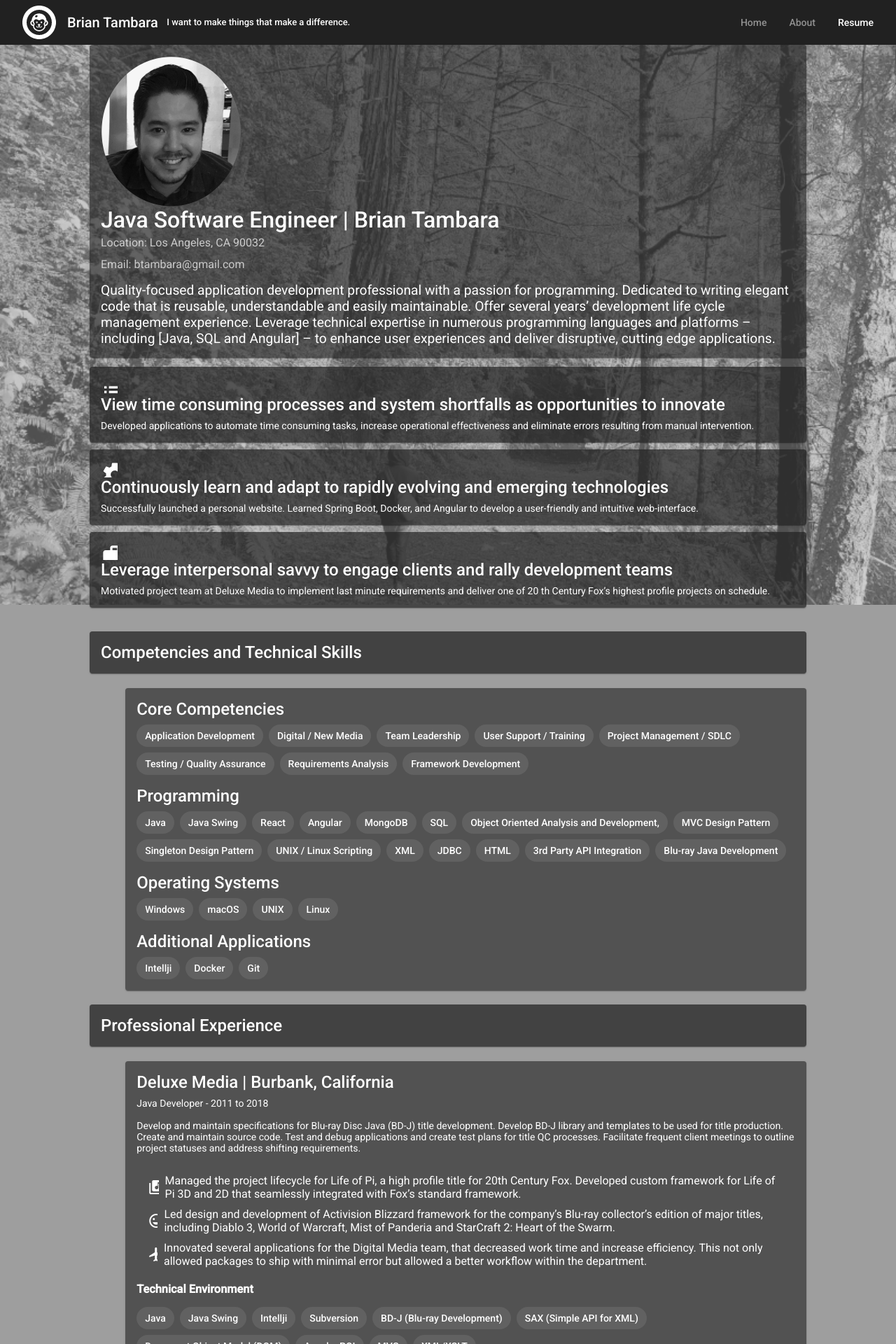
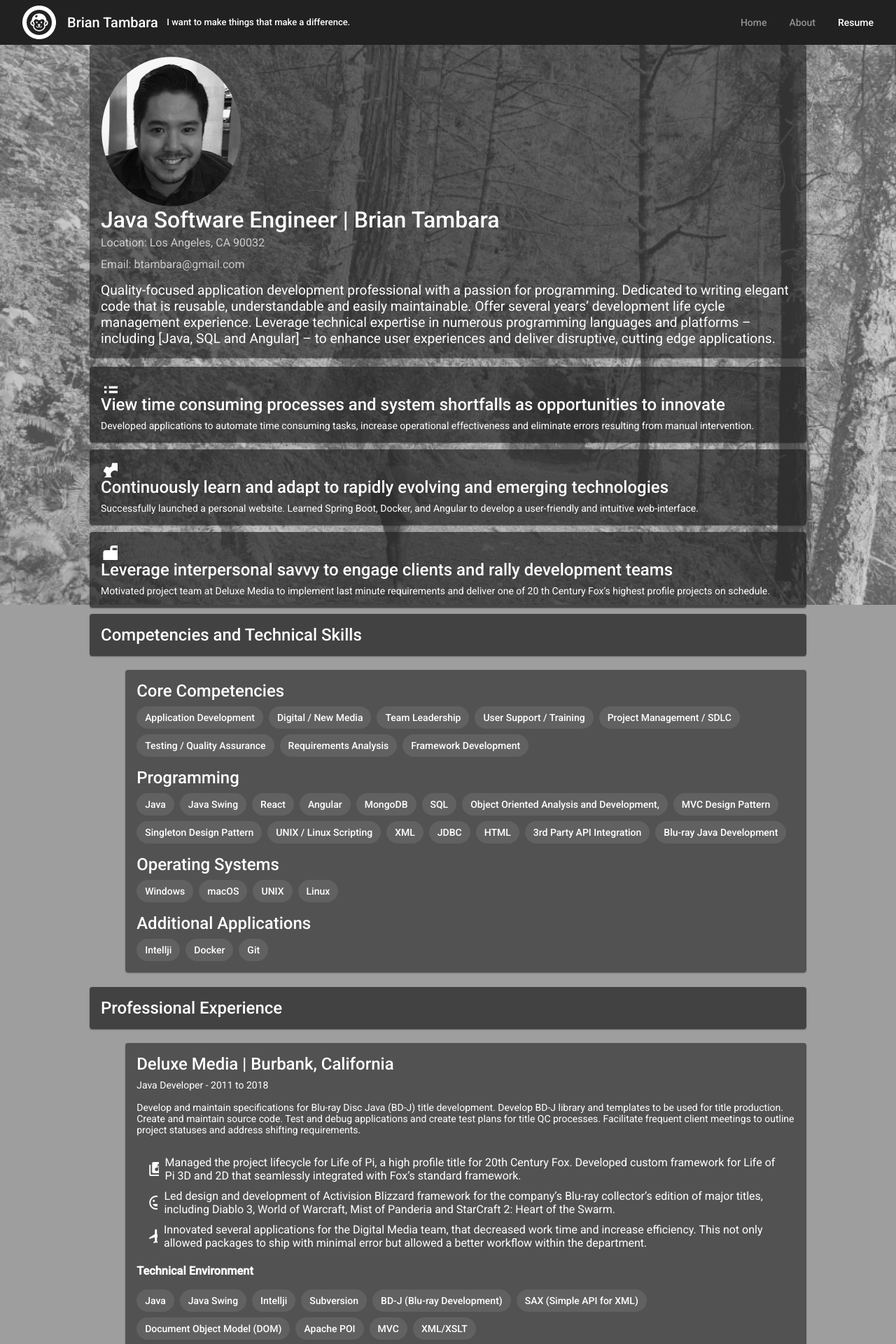
Before and after one commit to btambara/personal-website-frontend, an Angular app: page /resume in a window 1280 px wide. Shown: the top 1920 px of the page at 70% size. Built offline with nearby package versions, Linux system fonts and the light colour scheme.

Commit message:
Adjusted the margin-top of the resume component.

```diff
--- a/src/app/pages/resume/resume.component.scss
+++ b/src/app/pages/resume/resume.component.scss
@@ -52,7 +52,7 @@ mat-icon.profile-icon {
 }
 
 div.resume-end {
-    margin-top: 3%;
+    margin-top: 1%;
     margin-left: 10%;
     margin-right: 10%;
 }
```
